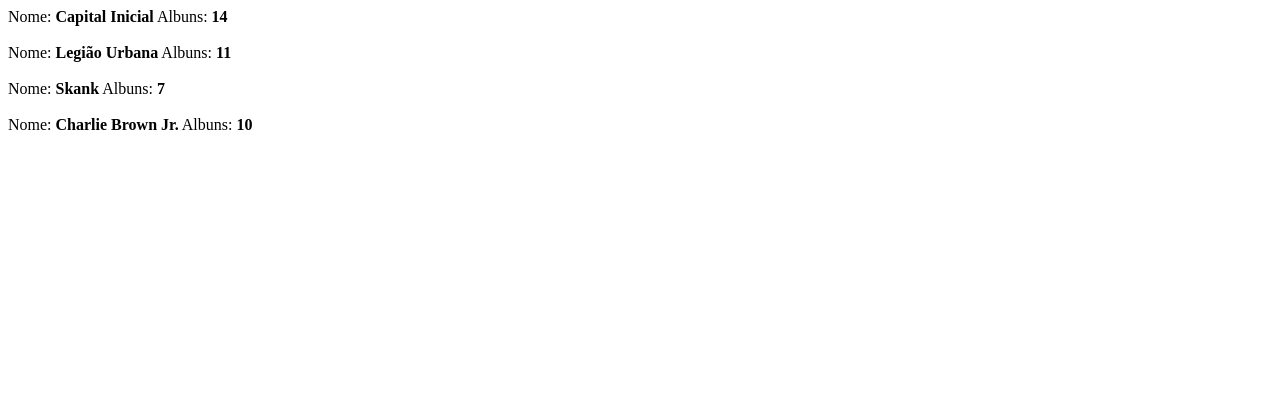
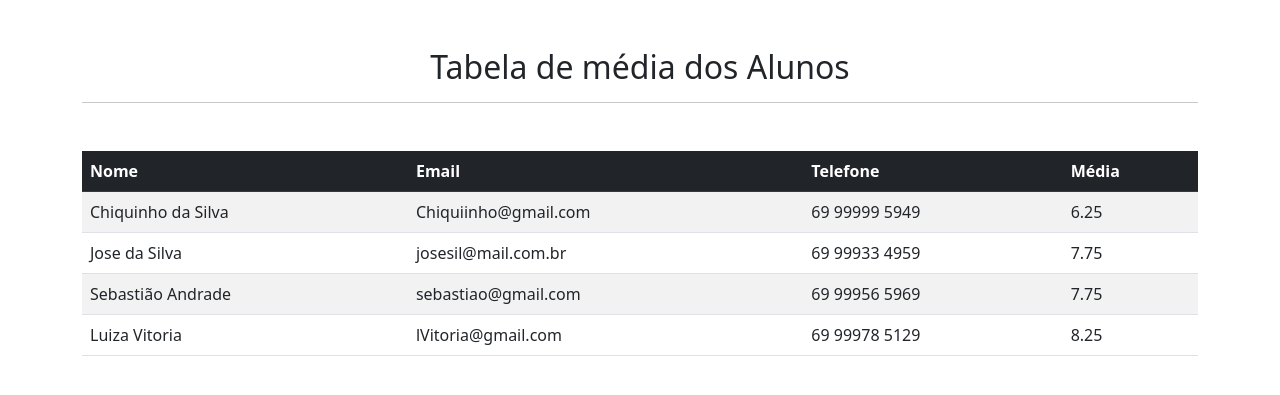
Before and after one commit to Elivandro/beacademy-devstart-introducaophp, a PHP site: page /exercicio6.php in a window 1280 px wide. Shown: the top 395 px of the page. Run offline with PHP 8.4, Linux system fonts and the light colour scheme.

Commit message:
hotfix/Exercicio adicionado

```diff
--- a/Modulo01/exercicio/exercicio6.php
+++ b/Modulo01/exercicio/exercicio6.php
@@ -4,30 +4,102 @@
         <meta charset="UTF-8">
         <meta http-equiv="X-UA-Compatible" content="IE=edge">
         <meta name="viewport" content="width=device-width, initial-scale=1.0">
-        <title>Exercicio 6 - array</title>
+        <title>Exercicio 2 - tabela HTML com PHP</title>
         <meta name="author" content="Elivandro Silva"/>
-        <meta name="keywords" content="php, array, vetores"/>
-        <meta name="description" content="tabela em html e php com array exibindo mais de uma coluna."/>
+        <meta name="keywords" content="php, tabela, produtos, html"/>
+        <meta name="description" content="Tabela de produto simples com html e php"/>
+        <!-- CSS only -->
+        <link href="https://cdn.jsdelivr.net/npm/bootstrap@5.2.0-beta1/dist/css/bootstrap.min.css" rel="stylesheet" integrity="sha384-0evHe/X+R7YkIZDRvuzKMRqM+OrBnVFBL6DOitfPri4tjfHxaWutUpFmBp4vmVor" crossorigin="anonymous">
     </head>
 <body>
-    <?php
-        $bandas = [
-                    ["Capital Inicial", 14,],
-                    ["Legião Urbana",  11,],
-                    ["Evanescence", 9,],
-                    ["Charlie Brown Jr.", 10,]
-                ];
+<?php
 
-                    $bandas[2] = ["Skank", 7];
+    $aluno1 =["nome" => "Chiquinho da Silva",
+            "email" => "Chiquiinho@gmail.com",
+            "telefone" => "69 99999 5949",
+            "notas" => [
+                5,
+                7,
+                8,
+                5 // 25
+            ]];
 
-                echo "Nome: <strong>{$bandas[0][0]}</strong> Albuns: <strong>{$bandas[0][1]}</strong>";
-                echo "<br/><br/>";
-                echo "Nome: <strong>{$bandas[1][0]}</strong> Albuns: <strong>{$bandas[1][1]}</strong>";
-                echo "<br/><br/>";
-                echo "Nome: <strong>{$bandas[2][0]}</strong> Albuns: <strong>{$bandas[2][1]}</strong>";
-                echo "<br/><br/>";
-                echo "Nome: <strong>{$bandas[3][0]}</strong> Albuns: <strong>{$bandas[3][1]}</strong>";
+    $aluno2 =["nome" => "Jose da Silva",
+            "email" => "josesil@mail.com.br",
+            "telefone" => "69 99933 4959",
+            "notas" => [
+                8,
+                4,
+                9,
+                10 // 31
+            ]];
 
-    ?>
+    $aluno3 =["nome" => "Sebastião Andrade",
+            "email" => "sebastiao@gmail.com",
+            "telefone" => "69 99956 5969",
+            "notas" => [
+                7,
+                8,
+                7,
+                9 // 31
+            ]];
+
+    $aluno4 =["nome" => "Luiza Vitoria",
+            "email" => "lVitoria@gmail.com",
+            "telefone" => "69 99978 5129",
+            "notas" => [
+                7,
+                10,
+                7,
+                9 // 33
+            ]];
+
+
+    $alunos = [$aluno1, $aluno2, $aluno3, $aluno4];
+?>
+<div class="container">
+    <table class="table table-hover table-striped mt-5">
+        <h2 class="mt-5 text-center">Tabela de média dos Alunos</h2>
+        <hr/>
+        <thead class="table-dark">
+            <tr>
+                <th>Nome</th>
+                <th>Email</th>
+                <th>Telefone</th>
+                <th>Média</th>
+            </tr>
+        </thead>
+        <tbody>
+                <?php
+
+                    foreach($alunos as $aluno){
+
+                            $index = 0;
+                            $total = 0;
+                            while($index < count($aluno['notas'])){
+
+                                $total += $aluno['notas'][$index];
+                                $index++;
+                            }
+
+                            $media = $total / 4;
+
+                                // number_format($media, 1, '.', '');
+
+                        echo "<tr>
+                                <td>{$aluno['nome']}</td>
+                                <td>{$aluno['email']}</td>
+                                <td>{$aluno['telefone']}</td>
+                                <td>{$media}</td>
+                            </tr>";
+
+
+                    }
+
+                ?>
+            </tr>
+        </tbody>
+    </table>
+</div>
 </body>
 </html>
```
